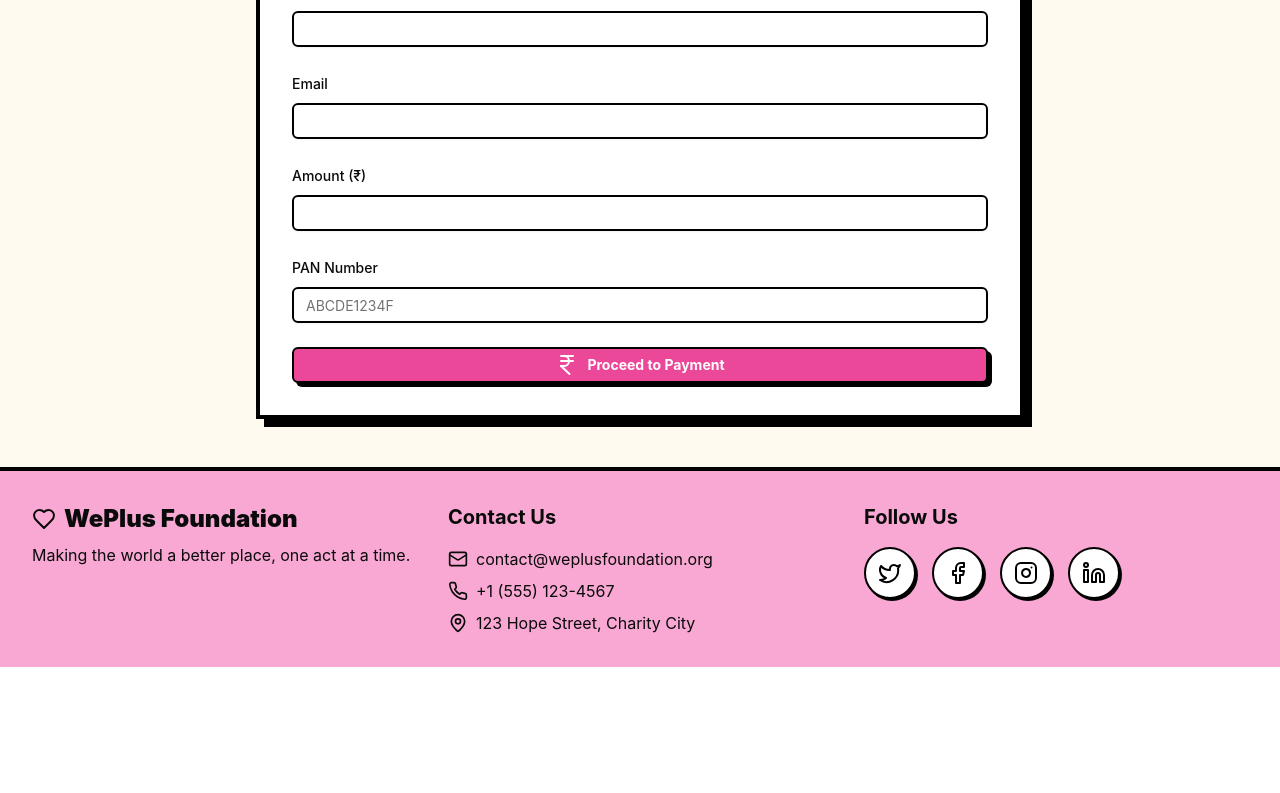
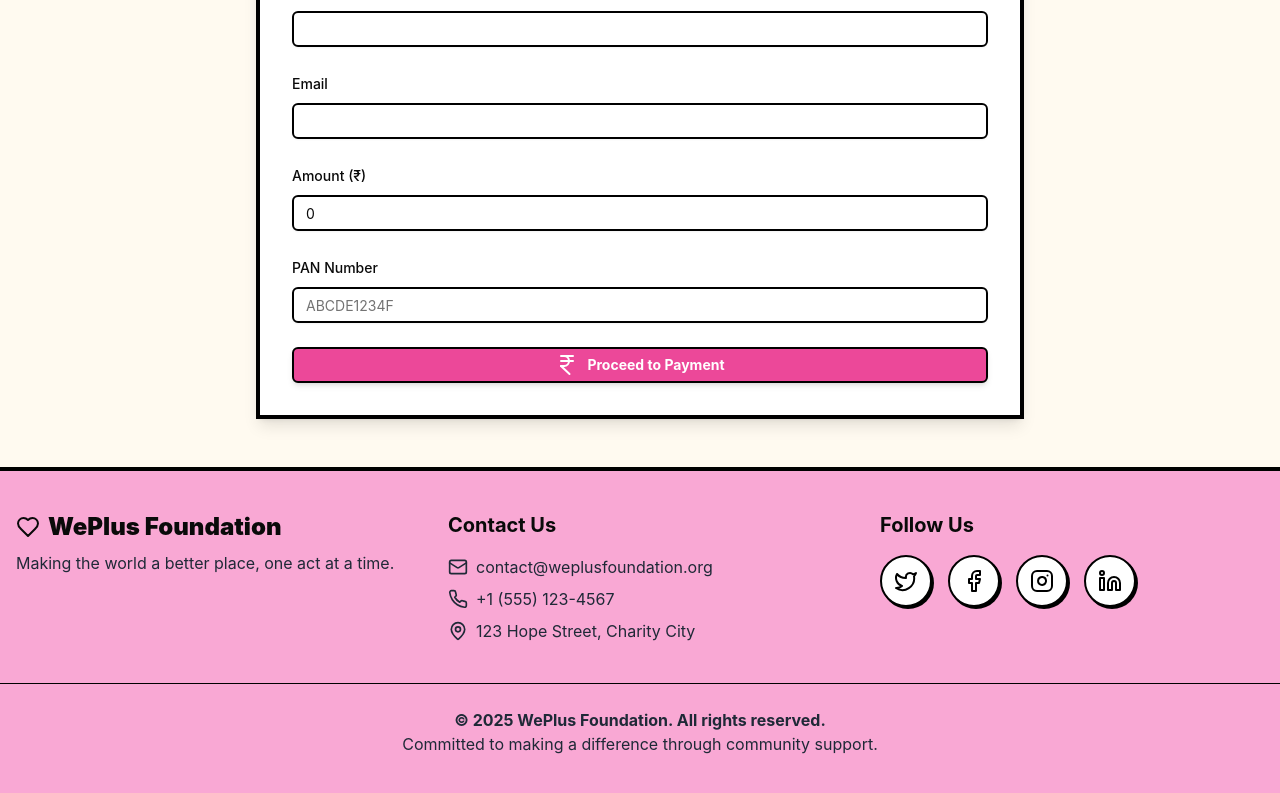
Before and after one commit to EzHavoc/WePlusFoundation, a React (Vite) app: page /donate in a window 1280 px wide. Shown: the part 641-1434 px from the top of the page. Before the commit the page ends 1308 px from the top, so only its background shows below. Built offline with nearby package versions, Linux system fonts and the light colour scheme; no server answers; the database is empty.

Commit message:
fix: db changes

```diff
--- a/src/components/Footer.tsx
+++ b/src/components/Footer.tsx
@@ -9,31 +9,33 @@ export default function Footer() {
   ];
 
   return (
-    <footer className="border-t-4 border-black bg-pink-300 p-8">
-      <div className="container mx-auto grid grid-cols-1 gap-8 md:grid-cols-3">
+    <footer className="border-t-4 border-black bg-pink-300 py-10">
+      <div className="container mx-auto grid gap-12 px-4 md:grid-cols-3">
 
         {/* About Section */}
-        <div>
-          <div className="flex items-center gap-2 text-2xl font-black">
+        <div className="text-center md:text-left">
+          <div className="flex justify-center md:justify-start items-center gap-2 text-2xl font-black">
             <Heart className="h-6 w-6" />
-            WePlus Foundation
+            <span>WePlus Foundation</span>
           </div>
-          <p className="mt-2">Making the world a better place, one act at a time.</p>
+          <p className="mt-2 text-gray-800">
+            Making the world a better place, one act at a time.
+          </p>
         </div>
 
         {/* Contact Section */}
-        <div>
+        <div className="text-center md:text-left">
           <h3 className="text-xl font-bold">Contact Us</h3>
-          <div className="mt-4 space-y-2">
-            <p className="flex items-center gap-2">
+          <div className="mt-4 space-y-2 text-gray-800">
+            <p className="flex items-center justify-center md:justify-start gap-2">
               <Mail className="h-5 w-5" />
               contact@weplusfoundation.org
             </p>
-            <p className="flex items-center gap-2">
+            <p className="flex items-center justify-center md:justify-start gap-2">
               <Phone className="h-5 w-5" />
               +1 (555) 123-4567
             </p>
-            <p className="flex items-center gap-2">
+            <p className="flex items-center justify-center md:justify-start gap-2">
               <MapPin className="h-5 w-5" />
               123 Hope Street, Charity City
             </p>
@@ -41,16 +43,16 @@ export default function Footer() {
         </div>
 
         {/* Social Media Section */}
-        <div>
+        <div className="text-center md:text-left">
           <h3 className="text-xl font-bold">Follow Us</h3>
-          <div className="mt-4 flex gap-4">
+          <div className="mt-4 flex justify-center md:justify-start gap-4">
             {socialLinks.map(({ name, icon: Icon, href, hoverColor }) => (
               <a
                 key={name}
                 href={href}
                 target="_blank"
                 rel="noopener noreferrer"
-                className="group border-2 border-black bg-white p-3 rounded-full shadow-[2px_2px_0px_0px_rgba(0,0,0,1)] transition-transform hover:translate-x-[2px] hover:translate-y-[2px] hover:shadow-none"
+                className="group flex items-center justify-center rounded-full border-2 border-black bg-white p-3 shadow-[2px_2px_0px_0px_rgba(0,0,0,1)] transition-transform hover:translate-x-[2px] hover:translate-y-[2px] hover:shadow-none"
               >
                 <Icon className={`h-6 w-6 text-black transition-colors duration-300 ${hoverColor}`} />
               </a>
@@ -59,6 +61,12 @@ export default function Footer() {
         </div>
 
       </div>
+
+      {/* Footer Bottom */}
+      <div className="mt-10 border-t border-black pt-6 text-center text-gray-800">
+        <p className="font-bold">&copy; {new Date().getFullYear()} WePlus Foundation. All rights reserved.</p>
+        <p>Committed to making a difference through community support.</p>
+      </div>
     </footer>
   );
 }
--- a/src/pages/Donate.tsx
+++ b/src/pages/Donate.tsx
@@ -1,6 +1,7 @@
 import { zodResolver } from "@hookform/resolvers/zod";
 import { useForm } from "react-hook-form";
 import * as z from "zod";
+import { useState } from "react";
 import { Button } from "@/components/ui/button";
 import { Form, FormControl, FormField, FormItem, FormLabel, FormMessage } from "@/components/ui/form";
 import { Input } from "@/components/ui/input";
@@ -12,26 +13,29 @@ import { useToast } from "@/hooks/use-toast";
 const formSchema = z.object({
   name: z.string().min(2, "Name must be at least 2 characters"),
   email: z.string().email("Invalid email address"),
-  amount: z.string().min(1, "Please enter an amount"),
-  pan: z.string().min(10, "PAN number must be 10 characters").max(10),
+  amount: z.number().min(1, "Please enter a valid amount"),
+  pan: z.string().length(10, "PAN number must be exactly 10 characters").regex(/[A-Z]{5}[0-9]{4}[A-Z]{1}/, "Invalid PAN format"),
 });
 
 export default function Donate() {
   const navigate = useNavigate();
   const { toast } = useToast();
+  const [loading, setLoading] = useState(false);
 
   const form = useForm<z.infer<typeof formSchema>>({
     resolver: zodResolver(formSchema),
+    defaultValues: { name: "", email: "", amount: 0, pan: "" },
   });
 
   async function onSubmit(values: z.infer<typeof formSchema>) {
+    setLoading(true);
     try {
-      const { error } = await supabase.from('donations').insert({
+      const { error } = await supabase.from("donations").insert({
         name: values.name,
         email: values.email,
-        amount: parseFloat(values.amount),
-        pan: values.pan,
-        status: 'pending'
+        amount: values.amount,
+        pan: values.pan.toUpperCase(),
+        status: "pending",
       });
 
       if (error) {
@@ -48,13 +52,16 @@ export default function Donate() {
         description: "Donation submitted successfully!",
       });
 
-      navigate("/payment-details");
+      form.reset();
+      setTimeout(() => navigate("/payment-details"), 500);
     } catch (error) {
       toast({
         title: "Error",
         description: "An unexpected error occurred. Please try again.",
         variant: "destructive",
       });
+    } finally {
+      setLoading(false);
     }
   }
 
@@ -66,23 +73,21 @@ export default function Donate() {
 
       <div className="mx-auto max-w-3xl">
         <div className="mb-8 grid gap-8 md:grid-cols-2">
-          <div className="border-4 border-black bg-white p-6 shadow-[8px_8px_0px_0px_rgba(0,0,0,1)]">
+          <div className="border-4 border-black bg-white p-6 shadow-lg">
             <h2 className="text-xl font-bold">Why Donate?</h2>
             <p className="mt-4">
-              Your contribution helps us continue our mission of supporting those in
-              need. Every donation makes a difference in someone's life.
+              Your contribution helps us continue our mission of supporting those in need. Every donation makes a difference in someone's life.
             </p>
           </div>
-          <div className="border-4 border-black bg-white p-6 shadow-[8px_8px_0px_0px_rgba(0,0,0,1)]">
+          <div className="border-4 border-black bg-white p-6 shadow-lg">
             <h2 className="text-xl font-bold">Tax Benefits</h2>
             <p className="mt-4">
-              All donations are eligible for tax deduction under Section 80G of the
-              Income Tax Act. You will receive a tax receipt via email.
+              All donations are eligible for tax deduction under Section 80G of the Income Tax Act. You will receive a tax receipt via email.
             </p>
           </div>
         </div>
 
-        <div className="border-4 border-black bg-white p-8 shadow-[8px_8px_0px_0px_rgba(0,0,0,1)]">
+        <div className="border-4 border-black bg-white p-8 shadow-lg">
           <h2 className="mb-6 text-2xl font-bold">Donation Form</h2>
 
           <div className="mb-8">
@@ -92,8 +97,8 @@ export default function Donate() {
                 <Button
                   key={amount}
                   variant="outline"
-                  onClick={() => form.setValue("amount", amount.toString())}
-                  className="border-2 border-black bg-white font-bold shadow-[4px_4px_0px_0px_rgba(0,0,0,1)] hover:translate-x-[4px] hover:translate-y-[4px] hover:shadow-none"
+                  onClick={() => form.setValue("amount", amount, { shouldValidate: true })}
+                  className="border-2 border-black bg-white font-bold shadow-md hover:shadow-none"
                 >
                   <IndianRupee className="mr-2 h-4 w-4" />
                   {amount}
@@ -137,7 +142,15 @@ export default function Donate() {
                   <FormItem>
                     <FormLabel>Amount (₹)</FormLabel>
                     <FormControl>
-                      <Input {...field} type="number" className="border-2 border-black" />
+                      <Input
+                        {...field}
+                        type="number"
+                        className="border-2 border-black"
+                        onChange={(e) => {
+                          const value = parseFloat(e.target.value);
+                          field.onChange(isNaN(value) ? "" : value);
+                        }}
+                      />
                     </FormControl>
                     <FormMessage />
                   </FormItem>
@@ -150,7 +163,12 @@ export default function Donate() {
                   <FormItem>
                     <FormLabel>PAN Number</FormLabel>
                     <FormControl>
-                      <Input {...field} className="border-2 border-black" placeholder="ABCDE1234F" />
+                      <Input
+                        {...field}
+                        className="border-2 border-black uppercase"
+                        placeholder="ABCDE1234F"
+                        onChange={(e) => field.onChange(e.target.value.toUpperCase())}
+                      />
                     </FormControl>
                     <FormMessage />
                   </FormItem>
@@ -158,9 +176,10 @@ export default function Donate() {
               />
               <Button
                 type="submit"
-                className="w-full border-2 border-black bg-pink-500 font-bold text-white shadow-[4px_4px_0px_0px_rgba(0,0,0,1)] hover:translate-x-[4px] hover:translate-y-[4px] hover:shadow-none"
+                disabled={loading}
+                className="w-full border-2 border-black bg-pink-500 font-bold text-white shadow-md hover:shadow-none"
               >
-                <IndianRupee className="mr-2" /> Proceed to Payment
+                {loading ? "Processing..." : <><IndianRupee className="mr-2" /> Proceed to Payment</>}
               </Button>
             </form>
           </Form>
--- a/src/pages/Events.tsx
+++ b/src/pages/Events.tsx
@@ -13,9 +13,9 @@ export default function Events() {
     async function fetchEvents() {
       try {
         const { data, error } = await supabase
-          .from('events')
-          .select('*')
-          .order('date', { ascending: true });
+          .from("events")
+          .select("*")
+          .order("date", { ascending: true });
 
         if (error) {
           toast({
@@ -26,6 +26,7 @@ export default function Events() {
           return;
         }
 
+        console.log("Fetched Events:", data); // Debugging log
         setEvents(data);
       } catch (error) {
         toast({
@@ -41,27 +42,31 @@ export default function Events() {
     fetchEvents();
   }, [toast]);
 
-  if (loading) {
-    return (
-      <div className="container mx-auto px-4 py-12">
-        <h1 className="mb-8 text-4xl font-black">Upcoming Events</h1>
-        <div className="flex items-center justify-center">
-          <div className="h-32 w-32 animate-spin rounded-full border-b-2 border-black"></div>
-        </div>
-      </div>
-    );
-  }
+  return (
+    <div className="flex flex-col min-h-screen bg-gray-50">
+      {/* Main Content */}
+      <main className="container mx-auto flex-grow px-6 py-24">
+        <h1 className="mb-10 text-center text-5xl font-extrabold text-gray-900">
+          Upcoming Events
+        </h1>
 
-  return (
-    <div className="container mx-auto px-4 py-12">
-      <h1 className="mb-8 text-4xl font-black">Upcoming Events</h1>
-      {events.length > 0 ? (
-        <EventCarousel events={events} />
-      ) : (
-        <div className="text-center text-gray-500">
-          No upcoming events at the moment.
-        </div>
-      )}
+        {/* Loading State */}
+        {loading ? (
+          <div className="flex items-center justify-center h-64">
+            <div className="h-16 w-16 animate-spin rounded-full border-4 border-gray-900"></div>
+          </div>
+        ) : events.length > 0 ? (
+          /* Event Carousel */
+          <div className="mx-auto w-full max-w-7xl h-[600px]">
+            <EventCarousel events={events} />
+          </div>
+        ) : (
+          /* No Events Message */
+          <div className="text-center text-xl text-gray-500">
+            No upcoming events at the moment.
+          </div>
+        )}
+      </main>
     </div>
   );
 }
--- a/src/pages/GetInvolved.tsx
+++ b/src/pages/GetInvolved.tsx
@@ -11,20 +11,40 @@ import { Heart, Users, Calendar } from "lucide-react";
 import { supabase } from "@/lib/supabase";
 import { useToast } from "@/hooks/use-toast";
 
+// Define the Volunteer type
+type Volunteer = {
+  id?: number;
+  name: string;
+  email: string;
+  phone: string;
+  interest: string;
+  message: string;
+  created_at?: string;
+};
+
+// Form schema validation
 const formSchema = z.object({
   name: z.string().min(2, "Name must be at least 2 characters"),
   email: z.string().email("Invalid email address"),
-  phone: z.string().min(10, "Phone number must be at least 10 digits"),
-  interest: z.string({ required_error: "Please select an area of interest" }),
-  message: z.string().min(10, "Message must be at least 10 characters"),
+  phone: z.string().regex(/^\d{10}$/, "Invalid phone number"),
+  interest: z.string().min(1, "Please select an area of interest"),
+  message: z.string().min(10, "Message must be at least 10 characters").trim(),
 });
 
 export default function GetInvolved() {
   const { toast } = useToast();
   const [loading, setLoading] = useState(false);
-  const [volunteers, setVolunteers] = useState([]);
+  const [volunteers, setVolunteers] = useState<Volunteer[]>([]);
+
   const form = useForm<z.infer<typeof formSchema>>({
     resolver: zodResolver(formSchema),
+    defaultValues: {
+      name: "",
+      email: "",
+      phone: "",
+      interest: "",
+      message: "",
+    },
   });
 
   useEffect(() => {
@@ -37,7 +57,7 @@ export default function GetInvolved() {
       if (error) {
         console.error("Fetch Error:", error);
       } else {
-        setVolunteers(data);
+        setVolunteers(data as Volunteer[]);
       }
     }
     fetchVolunteers();
@@ -46,21 +66,16 @@ export default function GetInvolved() {
   async function onSubmit(values: z.infer<typeof formSchema>) {
     setLoading(true);
     try {
-      console.log("Submitting:", values);
-
-      // Insert into Supabase without authentication
       const { data, error } = await supabase
         .from("volunteers")
         .insert([values])
         .select("*");
 
-      console.log("Supabase Response:", { data, error });
-
       if (error) {
         throw error;
       }
 
-      setVolunteers((prev) => [data[0], ...prev]);
+      setVolunteers((prev: Volunteer[]) => [data[0], ...prev]);
 
       toast({
         title: "Success",
@@ -135,7 +150,7 @@ export default function GetInvolved() {
               <FormField control={form.control} name="interest" render={({ field }) => (
                 <FormItem>
                   <FormLabel>Area of Interest</FormLabel>
-                  <Select onValueChange={field.onChange} defaultValue={field.value}>
+                  <Select onValueChange={field.onChange} defaultValue={field.value || ""}>
                     <FormControl>
                       <SelectTrigger className="border-2 border-black">
                         <SelectValue placeholder="Select an area" />
--- a/src/pages/Home.tsx
+++ b/src/pages/Home.tsx
@@ -29,7 +29,7 @@ export default function Home() {
     <div className="space-y-20 py-12">
       {/* Hero Section */}
       <section className="container mx-auto px-4">
-        <div className="grid gap-8 md:grid-cols-2 items-center">
+        <div className="grid items-center gap-8 md:grid-cols-2">
           <div className="space-y-6">
             <h1 className="text-5xl font-black leading-tight">
               Together We Can Make
@@ -55,8 +55,9 @@ export default function Home() {
           <div className="relative">
             <img
               src="https://images.unsplash.com/photo-1488521787991-ed7bbaae773c?auto=format&fit=crop&w=800"
-              alt="Community support"
+              alt="People working together for community support"
               className="border-4 border-black object-cover shadow-lg"
+              loading="lazy"
             />
           </div>
         </div>
@@ -66,11 +67,11 @@ export default function Home() {
       <section className="container mx-auto px-4">
         <div className="grid gap-6 md:grid-cols-3">
           {[
-            ["10K+", "Lives Touched", Heart],
-            ["500+", "Volunteers", Users],
-            ["200+", "Events Organized", Calendar]
-          ].map(([number, label, Icon]) => (
-            <div key={label as string} className="border-4 border-black bg-white p-6 text-center shadow-lg">
+            { number: "10K+", label: "Lives Touched", Icon: Heart },
+            { number: "500+", label: "Volunteers", Icon: Users },
+            { number: "200+", label: "Events Organized", Icon: Calendar }
+          ].map(({ number, label, Icon }) => (
+            <div key={label} className="border-4 border-black bg-white p-6 text-center shadow-lg transition-transform hover:translate-y-1 hover:shadow-none">
               <Icon className="mx-auto h-12 w-12 text-pink-500" />
               <div className="mt-4 text-4xl font-black">{number}</div>
               <div className="mt-2 text-xl font-bold text-gray-700">{label}</div>
@@ -87,8 +88,9 @@ export default function Home() {
             <div key={program.title} className="group border-4 border-black bg-white shadow-lg transition-transform hover:translate-x-2 hover:translate-y-2 hover:shadow-none">
               <img
                 src={program.image}
-                alt={program.title}
+                alt={`Image representing ${program.title}`}
                 className="h-48 w-full border-b-4 border-black object-cover"
+                loading="lazy"
               />
               <div className="p-4">
                 <h3 className="text-xl font-bold">{program.title}</h3>
```
